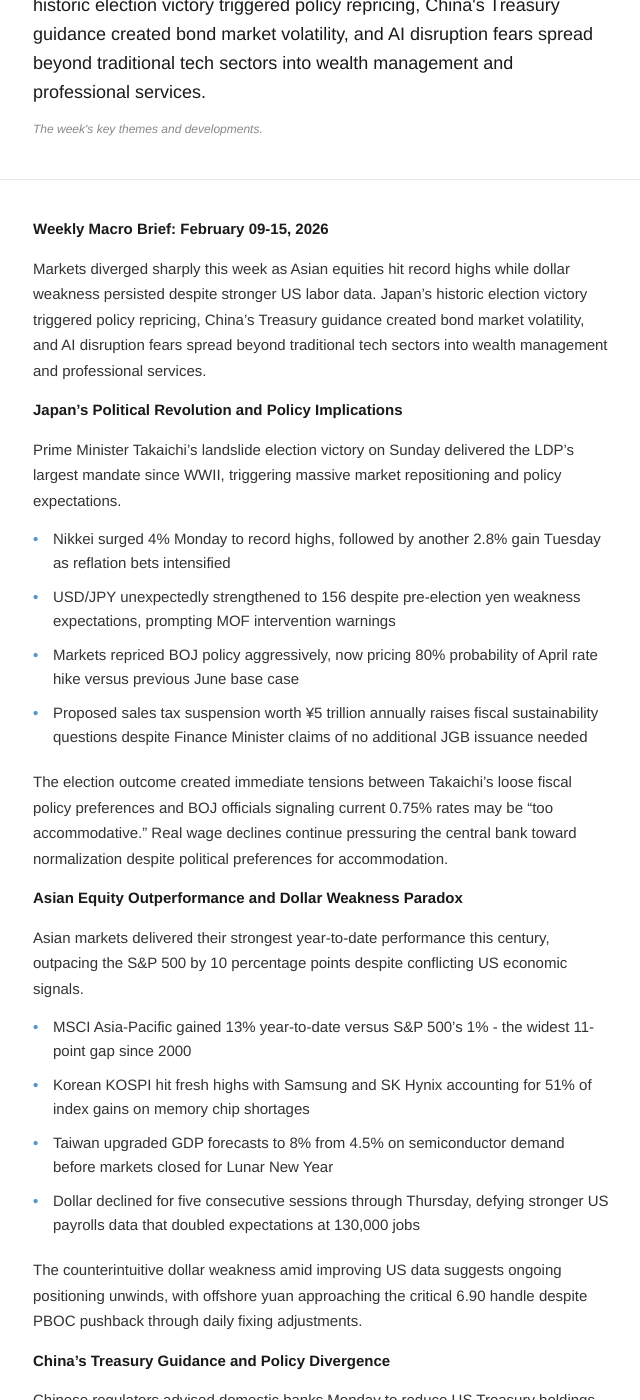
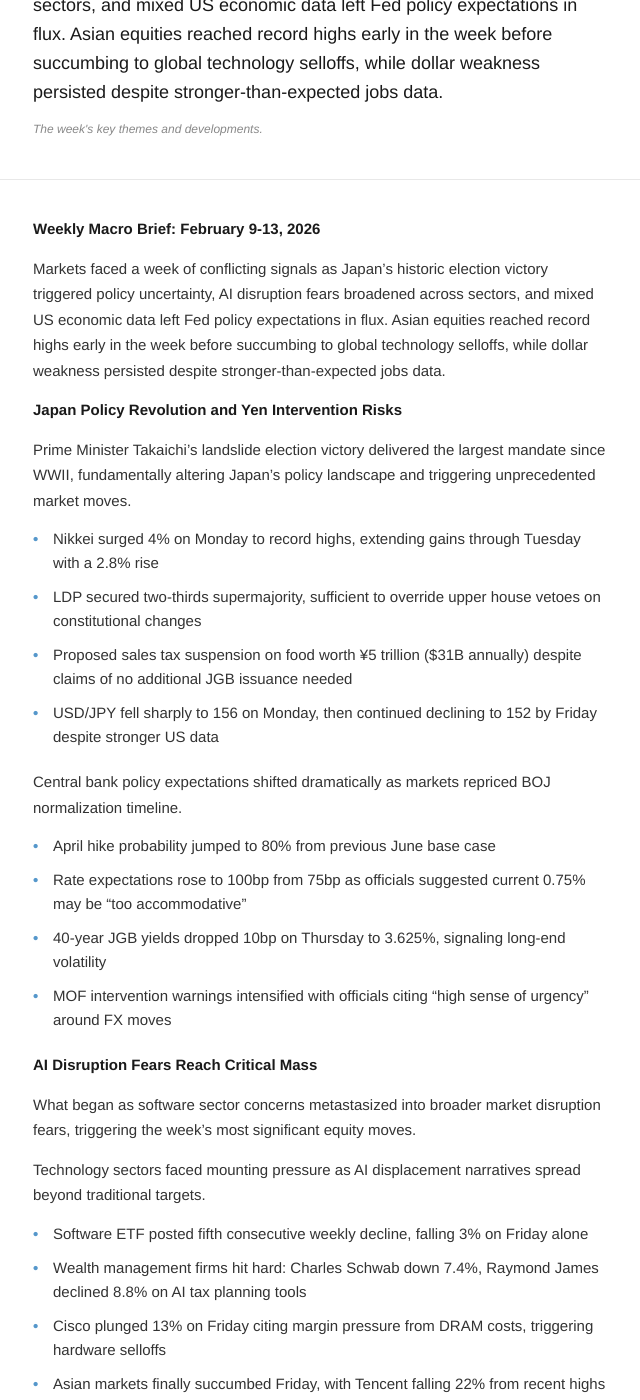
Before and after one commit to bbcon/TheGreatInformationGatherer, a Jekyll site: the page built from website/_weekly/2026-W07.md, in a window 1280 px wide and 1400 px high, scrolled down 421 px. Shown: the whole window, without its empty margins (319-959 px from the left). Built offline with Jekyll 4.4.1, drawn with Linux system fonts in a browser that asks for light colours; some of the changed text lies outside the part shown.

Commit message:
Daily brief for 2026-02-17

```diff
--- a/website/_weekly/2026-W07.md
+++ b/website/_weekly/2026-W07.md
@@ -4,76 +4,112 @@ title: "Week of February 09, 2026"
 date: 2026-02-09
 brief_type: weekly
 reading_time: 8
-lead: "Markets diverged sharply this week as Asian equities hit record highs while dollar weakness persisted despite stronger US labor data. Japan's historic election victory triggered policy repricing, China's Treasury guidance created bond market volatility, and AI disruption fears spread beyond traditional tech sectors into wealth management and professional services."
+lead: "Markets faced a week of conflicting signals as Japan's historic election victory triggered policy uncertainty, AI disruption fears broadened across sectors, and mixed US economic data left Fed policy expectations in flux. Asian equities reached record highs early in the week before succumbing to global technology selloffs, while dollar weakness persisted despite stronger-than-expected jobs data."
 ---
 
-**Weekly Macro Brief: February 09-15, 2026**
+**Weekly Macro Brief: February 9-13, 2026**
 
-Markets diverged sharply this week as Asian equities hit record highs while dollar weakness persisted despite stronger US labor data. Japan's historic election victory triggered policy repricing, China's Treasury guidance created bond market volatility, and AI disruption fears spread beyond traditional tech sectors into wealth management and professional services.
+Markets faced a week of conflicting signals as Japan's historic election victory triggered policy uncertainty, AI disruption fears broadened across sectors, and mixed US economic data left Fed policy expectations in flux. Asian equities reached record highs early in the week before succumbing to global technology selloffs, while dollar weakness persisted despite stronger-than-expected jobs data.
 
-**Japan's Political Revolution and Policy Implications**
+**Japan Policy Revolution and Yen Intervention Risks**
 
-Prime Minister Takaichi's landslide election victory on Sunday delivered the LDP's largest mandate since WWII, triggering massive market repositioning and policy expectations.
+Prime Minister Takaichi's landslide election victory delivered the largest mandate since WWII, fundamentally altering Japan's policy landscape and triggering unprecedented market moves.
 
-- Nikkei surged 4% Monday to record highs, followed by another 2.8% gain Tuesday as reflation bets intensified
-- USD/JPY unexpectedly strengthened to 156 despite pre-election yen weakness expectations, prompting MOF intervention warnings
-- Markets repriced BOJ policy aggressively, now pricing 80% probability of April rate hike versus previous June base case
-- Proposed sales tax suspension worth ¥5 trillion annually raises fiscal sustainability questions despite Finance Minister claims of no additional JGB issuance needed
+- Nikkei surged 4% on Monday to record highs, extending gains through Tuesday with a 2.8% rise
+- LDP secured two-thirds supermajority, sufficient to override upper house vetoes on constitutional changes
+- Proposed sales tax suspension on food worth ¥5 trillion ($31B annually) despite claims of no additional JGB issuance needed
+- USD/JPY fell sharply to 156 on Monday, then continued declining to 152 by Friday despite stronger US data
 
-The election outcome created immediate tensions between Takaichi's loose fiscal policy preferences and BOJ officials signaling current 0.75% rates may be "too accommodative." Real wage declines continue pressuring the central bank toward normalization despite political preferences for accommodation.
+Central bank policy expectations shifted dramatically as markets repriced BOJ normalization timeline.
 
-**Asian Equity Outperformance and Dollar Weakness Paradox**
+- April hike probability jumped to 80% from previous June base case
+- Rate expectations rose to 100bp from 75bp as officials suggested current 0.75% may be "too accommodative"
+- 40-year JGB yields dropped 10bp on Thursday to 3.625%, signaling long-end volatility
+- MOF intervention warnings intensified with officials citing "high sense of urgency" around FX moves
 
-Asian markets delivered their strongest year-to-date performance this century, outpacing the S&P 500 by 10 percentage points despite conflicting US economic signals.
+**AI Disruption Fears Reach Critical Mass**
 
-- MSCI Asia-Pacific gained 13% year-to-date versus S&P 500's 1% - the widest 11-point gap since 2000
-- Korean KOSPI hit fresh highs with Samsung and SK Hynix accounting for 51% of index gains on memory chip shortages
-- Taiwan upgraded GDP forecasts to 8% from 4.5% on semiconductor demand before markets closed for Lunar New Year
-- Dollar declined for five consecutive sessions through Thursday, defying stronger US payrolls data that doubled expectations at 130,000 jobs
+What began as software sector concerns metastasized into broader market disruption fears, triggering the week's most significant equity moves.
 
-The counterintuitive dollar weakness amid improving US data suggests ongoing positioning unwinds, with offshore yuan approaching the critical 6.90 handle despite PBOC pushback through daily fixing adjustments.
+Technology sectors faced mounting pressure as AI displacement narratives spread beyond traditional targets.
 
-**China's Treasury Guidance and Policy Divergence**
+- Software ETF posted fifth consecutive weekly decline, falling 3% on Friday alone
+- Wealth management firms hit hard: Charles Schwab down 7.4%, Raymond James declined 8.8% on AI tax planning tools
+- Cisco plunged 13% on Friday citing margin pressure from DRAM costs, triggering hardware selloffs
+- Asian markets finally succumbed Friday, with Tencent falling 22% from recent highs
 
-Chinese regulators advised domestic banks Monday to reduce US Treasury holdings citing concentration risks, though the directive excluded sovereign wealth funds and created only temporary market volatility.
+However, AI infrastructure demand remained robust, creating sector bifurcation.
 
-- 10-year Treasury yields initially spiked 4 basis points to 4.24% before stabilizing as impact proved limited
-- China's bank Treasury holdings total $682 billion, down from $1.3 trillion a decade ago
-- Chinese inflation data Wednesday disappointed with CPI at 0.2% versus 0.4% expected, extending PPI deflation to 40 consecutive months
-- PBOC maintained accommodative stance, injecting 450 billion yuan Thursday ahead of Lunar New Year - larger than previous day's doubled amount
-- China 10-year yields fell to record lows near 1.80% as deflationary pressures persisted despite stimulus
+- TSMC January sales surged 37% year-over-year to record levels
+- Memory chip shortages intensified with DRAM prices up 600% recently
+- Applied Materials gained 11% after hours Friday on strong earnings validating chip demand
+- Hyperscaler spending reached $650B annual run rate, up 60% year-over-year
 
-The policy divergence highlights China's domestic demand weakness even as global positioning favors yuan appreciation.
+**US Economic Data Confusion and Fed Policy Flux**
 
-**Economic Data Whiplash and Fed Repricing**
+Mixed economic signals left markets struggling to establish coherent Fed policy expectations as data painted conflicting pictures of US economic health.
 
-Markets struggled to reconcile conflicting US economic signals as consumer spending stalled while labor markets showed resilience.
+December retail sales disappointed broadly on Wednesday, reinforcing dovish expectations.
 
-- December retail sales disappointed Wednesday with 0% growth and 8 of 13 categories declining month-over-month
-- Thursday's payrolls doubled expectations at 130,000, pushing unemployment down to 4.3%
-- Fed rate cut expectations shifted from June to July following jobs strength, though 2-3 cuts remain priced for 2026
-- Markets continue flip-flopping between "bad news is good news" and genuine growth concerns
+- Headline growth flat at 0% versus modest expansion expectations
+- 8 of 13 retail categories declined month-over-month
+- Control group fell 0.1%, signaling underlying consumer weakness
+- Markets repriced to three Fed cuts by year-end from two previously
 
-The data whiplash reflects underlying economic uncertainty as fiscal stimulus effects fade while labor markets maintain momentum.
+Thursday's jobs data provided sharp contradiction, doubling payroll expectations.
 
-**AI Disruption Spreads Beyond Traditional Tech**
+- 130,000 jobs added versus 65,000 consensus, pushing unemployment to 4.3%
+- Fed cut expectations pushed back to July from June, though 2-3 cuts remain priced for 2026
+- Treasury yields surged across the curve before Friday's CPI-driven rally
 
-Artificial intelligence disruption narratives expanded beyond software into wealth management and professional services, creating new sector rotation patterns.
+January CPI on Friday met expectations but kept cuts on the table.
 
-- Charles Schwab fell 7.4% and Raymond James declined 8.8% Tuesday on Altruist's AI tax planning tool launch
-- Software sector showed mixed performance with DataDog surging 14% despite continued disruption fears
-- TSMC's 37% January sales surge validated AI infrastructure demand, with memory chip shortages creating 600% DRAM price increases
-- Alphabet's record $20 billion bond issuance, including 100-year sterling notes, demonstrated strong credit appetite for AI capex financing
-- Hyperscaler spending reached $650 billion annual run rate, up 60% year-over-year
+- Core inflation 2.5% year-over-year, 0.3% month-over-month as expected
+- Shelter inflation showed meaningful deceleration after pandemic stickiness
+- Tariff effects visible in appliances (+1.3%) and computers (+3.1%)
+- Markets now price 58bp of cuts by year-end, up from 40bp two weeks prior
 
-Goldman Sachs CEO called the software selloff "overdone," though disruption risks appear to be spreading into previously insulated sectors.
+**Asian Market Outperformance Reversal**
+
+Asia-Pacific equities posted their best year-to-date start this century before succumbing to global technology fears in Friday's session.
+
+Regional strength built throughout the week on multiple supportive factors.
+
+- MSCI Asia-Pacific outperformed S&P 500 by 10 percentage points year-to-date
+- Korea's Kospi hit fresh highs with Samsung and SK Hynix each gaining 3-4% Thursday
+- These two stocks account for 51% of the Kospi's gains, highlighting concentration risk
+- Indonesia's 70% nickel production cut supported battery material stocks
+
+Currency dynamics supported the regional rally as dollar weakness persisted.
+
+- Offshore yuan approached 6.90 handle, marking longest winning streak in two years
+- Eight consecutive daily gains brought USD/CNY to 6.9398 by Friday
+- PBOC allowed appreciation despite potential deflationary pressure
+- Asian equity gains finally reversed Friday as AI disruption fears reached the region
+
+**Bond Markets and Credit Appetite**
+
+Fixed income markets demonstrated resilience amid equity volatility, with credit appetite remaining robust despite technology sector concerns.
+
+Alphabet's $20 billion global bond issuance on Tuesday exceeded initial $15 billion targets.
+
+- Included unprecedented 100-year sterling note at 95bp spread over Treasuries
+- AI-related issuance approached 20% of investment-grade index
+- Investment-grade spreads reached 2007 lows despite equity market skepticism
+
+Treasury markets provided traditional hedge function during Friday's selloff.
+
+- 10-year yields fell 7bp Friday, dropping below 4.10% at session lows
+- 2-year yields hit 3.43%, lowest since September 2022
+- 30-year auction showed record end-user demand with lowest dealer takedown at 4.73%
+- Bull flattening reflected classic flight-to-safety flows
 
 **Week Ahead**
 
-Key events and data releases for the coming week include:
+Key catalysts include policy clarification from Japan's new government and continued monitoring of AI disruption impact across sectors.
 
-- Munich Security Conference on Friday presents geopolitical risk around NATO and Ukraine discussions
-- Taiwan markets remain closed through next week for Lunar New Year celebrations
-- UK PM Starmer faces Gorton/Denton by-election in two weeks, with Greens favored and Labour distant third
-- Indonesia's 70% nickel production cut creates structural supply deficit risk for battery makers
-- Corporate earnings season continues with focus on AI infrastructure spending and disruption impact across sectors
+- Taiwan markets reopen after Lunar New Year holidays
+- Indonesia nickel production cuts implementation timeline
+- Potential BOJ communication around April policy meeting expectations
+- Corporate earnings continue with focus on AI impact across traditional sectors
+- Munich Security Conference outcomes on Ukraine military aid coordination
```
Also changed, not shown: website/_daily/2026-02-13.md (added, +74 -0 lines), website/_daily/2026-02-16.md (+27 -48 lines), website/_daily/2026-02-17.md (added, +78 -0 lines).
